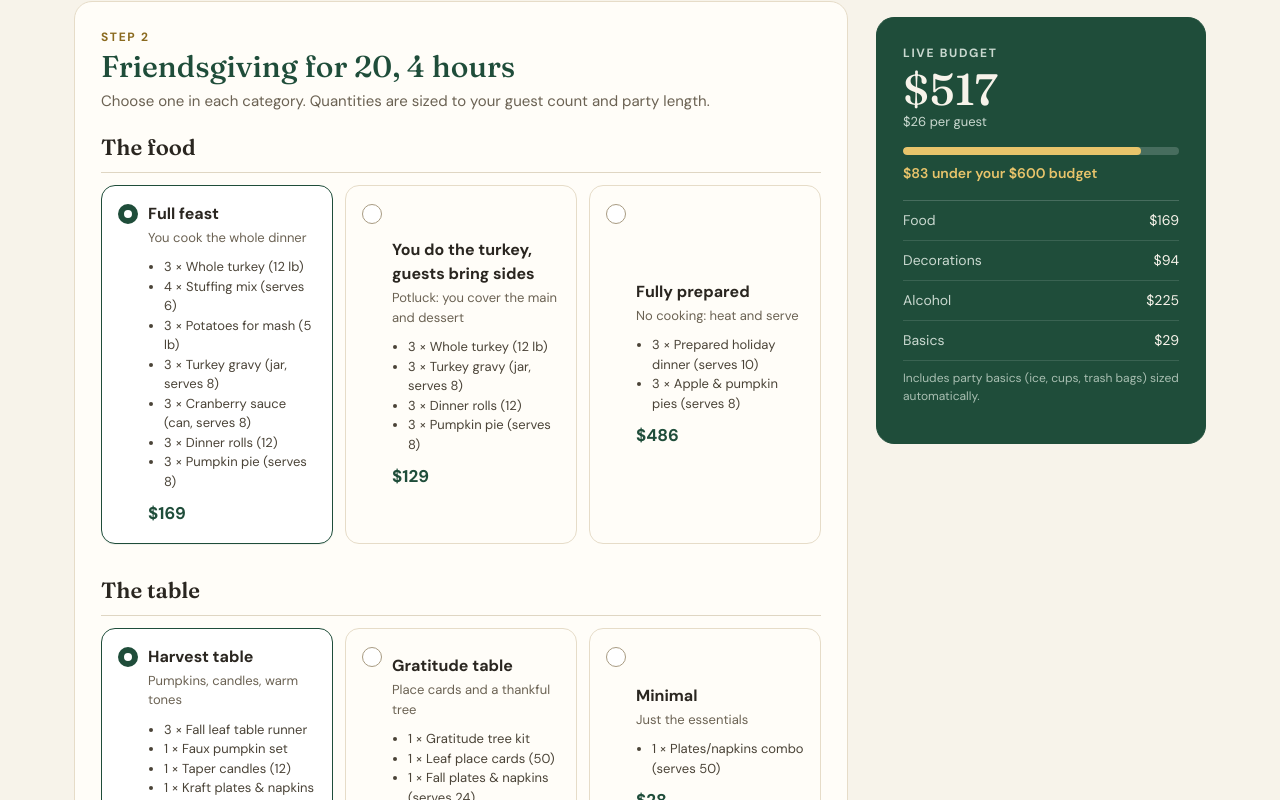
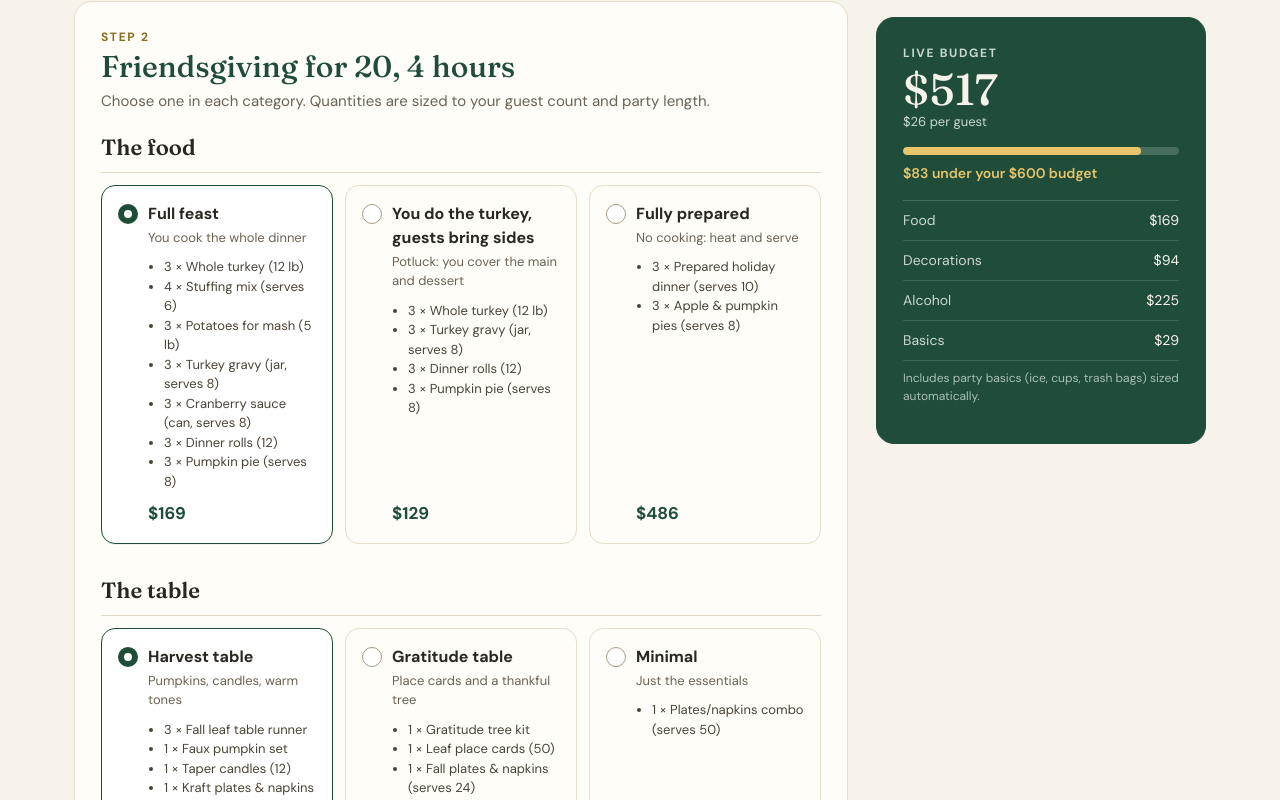
Before and after one commit to PartyPilot1013/partypilot, a plain HTML site: page index.html in a window 1280 px wide. Both pictures are taken after a click on the button "Show me options". Shown: the part 676-1476 px from the top of the page. Drawn offline with Linux system fonts and the light colour scheme; a script that the page names is missing.

Commit message:
Align option card content to top
Co-Authored-By: Claude Opus 5.5 <noreply@anthropic.com>
Claude-Session: https://claude.ai/code/session_01Y8CeV5zgBPuDa9rtfqjAg1

```diff
--- a/index.html
+++ b/index.html
@@ -53,7 +53,7 @@ input:focus,select:focus{outline:3px solid #cfdcd3;border-color:var(--green)}
 .cat h3 small{font-family:'DM Sans',sans-serif;font-weight:500;color:var(--muted);font-size:13px}
 .opts{display:grid;grid-template-columns:repeat(3,1fr);gap:12px}
 @media(max-width:760px){.opts{grid-template-columns:1fr}}
-.opt{position:relative;border:1px solid var(--line);border-radius:14px;padding:16px 16px 16px 46px;cursor:pointer;background:#fffdf8;transition:border-color .15s,box-shadow .15s;text-align:left;font:inherit;color:var(--ink)}
+.opt{display:flex;flex-direction:column;align-items:stretch;justify-content:flex-start;position:relative;border:1px solid var(--line);border-radius:14px;padding:16px 16px 16px 46px;cursor:pointer;background:#fffdf8;transition:border-color .15s,box-shadow .15s;text-align:left;font:inherit;color:var(--ink)}
 .opt::before{content:"";position:absolute;left:16px;top:18px;width:20px;height:20px;border-radius:99px;border:1.5px solid #a89b82;box-sizing:border-box;background:#fff}
 .opt:hover{border-color:#bfb193}
 .opt.on{border:1.5px solid var(--green);background:#fff;box-shadow:0 1px 0 rgba(31,77,58,.06)}
@@ -61,7 +61,7 @@ input:focus,select:focus{outline:3px solid #cfdcd3;border-color:var(--green)}
 .opt .t{font-weight:700;font-size:16px}
 .opt .d{color:var(--muted);font-size:13px;margin:2px 0 10px}
 .opt ul{margin:0;padding-left:16px;font-size:13px;color:#4a4337}
-.opt .p{margin-top:10px;font-weight:700;font-size:17px;color:var(--green)}
+.opt .p{margin-top:auto;padding-top:10px;font-weight:700;font-size:17px;color:var(--green)}
 .side{position:sticky;top:16px}
 .side .card{background:var(--green);border-color:var(--green);color:#f7f3ea}
 .side .step{color:#c9d8cf}
```
